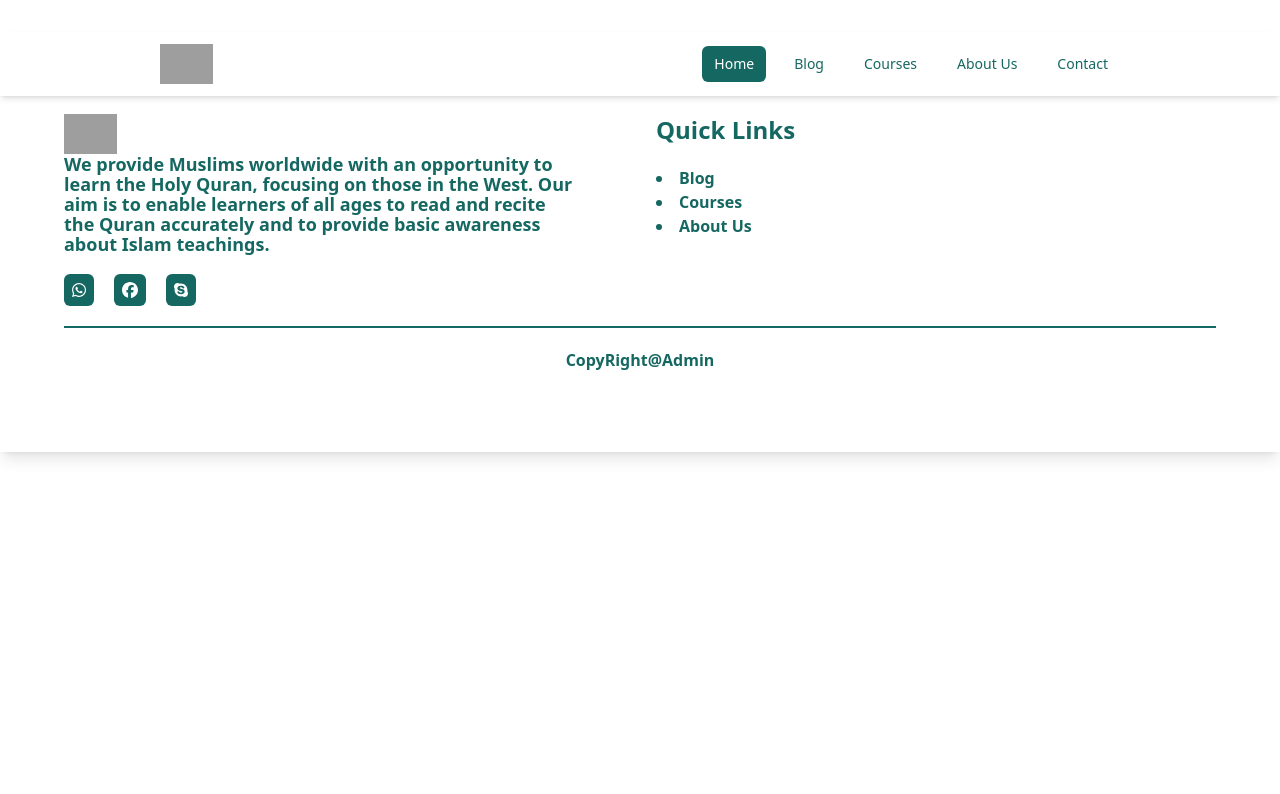
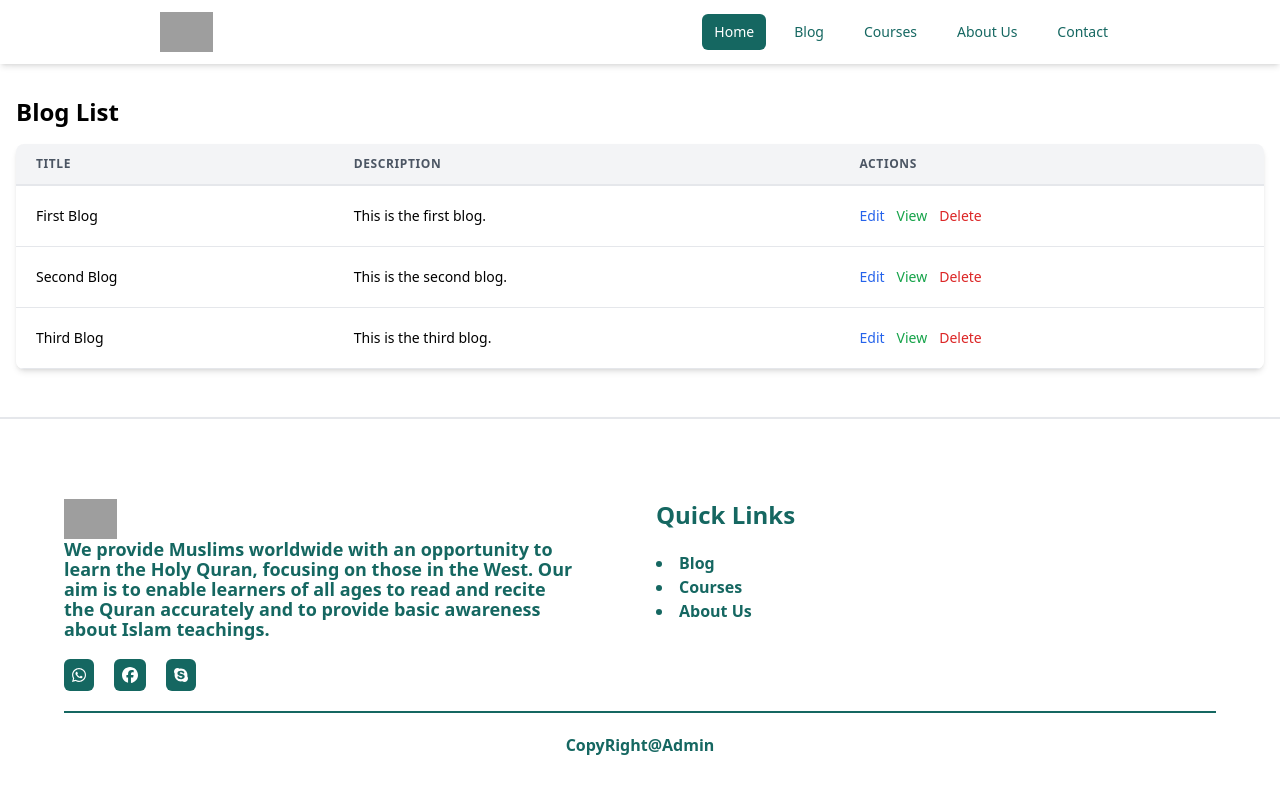
Before and after one commit to M-Adrees-gujjar/quranOnlineSchool, a React (Vite) app: page /viewAllBlogs in a window 1280 px wide. Shown: the top 794 px of the page. Built offline with nearby package versions, Linux system fonts and the light colour scheme; grey boxes are pictures that could not be loaded.

Commit message:
UpdateAgain

```diff
--- a/package.json
+++ b/package.json
@@ -16,6 +16,7 @@
     "@fortawesome/react-fontawesome": "^0.2.2",
     "@headlessui/react": "^2.1.2",
     "@heroicons/react": "^2.1.4",
+    "jodit-react": "^4.1.2",
     "react": "^18.3.1",
     "react-dom": "^18.3.1",
     "react-router-dom": "^6.24.1"
--- a/src/App.jsx
+++ b/src/App.jsx
@@ -6,6 +6,8 @@ import BlogDetail from "./pages/BlogDetail";
 import CourseDetail from "./pages/CourseDetail";
 import LogInForm from "./pages/LogInForm";
 import AdminDashBoard from "./pages/AdminDashBoard";
+import AddNewBlog from "./pages/AddNewBlog";
+import ViewAllBlogs from "./pages/ViewAllBlogs";
 // import adminLogIn from "./pages/AdminPanel/adminLogIn";
 import { BrowserRouter as Router, Routes, Route } from "react-router-dom";
 
@@ -21,6 +23,8 @@ function App() {
           <Route path="courseDetail" element={<CourseDetail />} />
           <Route path="logInForm" element={<LogInForm />} />
           <Route path="adminDashBoard" element={<AdminDashBoard />} />
+          <Route path="addNewBlog" element={<AddNewBlog />} />
+          <Route path="viewAllBlogs" element={<ViewAllBlogs />} />
         </Routes>
         <Footer />
       </Router>
--- /dev/null
+++ b/src/pages/AddNewBlog.jsx
@@ -0,0 +1,60 @@
+import { useState , useRef} from 'react';
+import JoditEditor from 'jodit-react';
+
+export default function AddNewBlog() {
+  const [title, setTitle] = useState('');
+  const [description, setDescription] = useState('');
+  const editor = useRef(null);
+  const handleSubmit = (e) => {
+    e.preventDefault();
+    // Handle form submission
+    console.log('Title:', title);
+    console.log('Description:', description);
+  };
+
+  return (
+    <div className="py-32 flex justify-center items-center min-h-screen bg-gray-100">
+      <div className="bg-white p-8 rounded shadow-md w-full max-w-5xl">
+        <h1 className="text-3xl font-bold mb-6">Add New Blog</h1>
+        <form onSubmit={handleSubmit}>
+          <div className="mb-4">
+            <label htmlFor="title" className="block text-gray-700 mb-2 text-xl font-semibold text-main-color">Title</label>
+            <input
+              type="text"
+              id="title"
+              className="w-full px-3 py-2 border rounded focus:outline-none focus:ring-2 focus:ring-main-color"
+              value={title}
+              onChange={(e) => setTitle(e.target.value)}
+              required
+            />
+          </div>
+          <div className="mb-6 focus:ring-2 focus:ring-main-color">
+            <label htmlFor="description" className="block text-gray-700 mb-2 text-xl font-semibold text-main-color">Description</label>
+            <JoditEditor
+              ref={editor}
+              value={description}
+              onBlur={newContent => setDescription(newContent)}
+              config={{
+                readonly: false,
+                toolbarButtonSize: "middle",
+                height: 300,
+                buttons: [
+                  'bold', 'italic', 'underline', 'strikethrough', 'superscript', 'subscript',
+                  'eraser', 'ul', 'ol', 'outdent', 'indent', 'font', 'fontsize', 'brush', 'paragraph',
+                  'image', 'table', 'link', 'align', 'undo', 'redo', 'hr', 'copyformat', 'fullsize',
+                  'selectall', 'print', 'preview', 'source'
+                ]
+              }}
+            />
+          </div>
+          <button
+            type="submit"
+            className="w-full bg-main-color text-white py-2 rounded hover:bg-green-700 focus:outline-none focus:ring-2 focus:ring-blue-500 focus:ring-opacity-50"
+          >
+            Save Blog
+          </button>
+        </form>
+      </div>
+    </div>
+  );
+}
--- a/src/pages/AdminDashBoard.jsx
+++ b/src/pages/AdminDashBoard.jsx
@@ -1,20 +1,22 @@
+import { NavLink } from "react-router-dom";
+
 export default function AdminDashBoard() {
   return (
     <div className="pt-40">
       <h1 className="text-3xl font-bold mb-8 text-center">Admin Dash Board</h1>
 
-      <div className="grid grid-cols-1 md:grid-cols-2 gap-8 px-8">
+      <div className="grid grid-cols-1 md:grid-cols-2 gap-8 px-8 lg:px-28 lg:py-8">
         {/* Blog Box */}
         <div className="bg-white rounded-lg shadow-lg p-6 border-t-4 border-main-color">
           <h2 className="text-2xl font-semibold mb-4">Blogs</h2>
           <p className="mb-4">Manage your blog posts here.</p>
           <div className="flex lg:flex-row flex-col gap-3">
-            <button className="bg-main-color text-white px-4 py-2 rounded hover:bg-green-900">
+            <NavLink to="/addNewBlog" className="bg-main-color text-white px-4 py-2 rounded hover:bg-green-900">
               Add New Blog
-            </button>
-            <button className="bg-gray-500 text-white px-4 py-2 rounded hover:bg-gray-600">
+            </NavLink>
+            <NavLink to="/viewAllBlogs" className="bg-gray-500 text-white px-4 py-2 rounded hover:bg-gray-600">
               View All Blogs
-            </button>
+            </NavLink>
           </div>
         </div>
 
--- /dev/null
+++ b/src/pages/ViewAllBlogs.jsx
@@ -0,0 +1,94 @@
+// src/components/BlogList.js
+import { useState, useEffect } from 'react';
+
+const BlogList = () => {
+  const [blogs, setBlogs] = useState([]);
+
+  useEffect(() => {
+    // Fetch the list of blogs from an API or a static file
+    // For this example, we will use static data
+    const fetchBlogs = async () => {
+      const response = [
+        { id: 1, title: 'First Blog', description: 'This is the first blog.' },
+        { id: 2, title: 'Second Blog', description: 'This is the second blog.' },
+        { id: 3, title: 'Third Blog', description: 'This is the third blog.' }
+      ];
+      setBlogs(response);
+    };
+    fetchBlogs();
+  }, []);
+
+  const handleEdit = (id) => {
+    // Handle edit action
+    console.log('Edit blog with id:', id);
+  };
+
+  const handleView = (id) => {
+    // Handle view action
+    console.log('View blog with id:', id);
+  };
+
+  const handleDelete = (id) => {
+    // Handle delete action
+    console.log('Delete blog with id:', id);
+    // Optionally, remove the blog from the state
+    setBlogs(blogs.filter(blog => blog.id !== id));
+  };
+
+  return (
+    <div className="container mx-auto p-4 pt-24">
+      <h1 className="text-2xl font-bold mb-4">Blog List</h1>
+      <div className="bg-white shadow-md rounded-lg overflow-hidden">
+        <table className="min-w-full leading-normal">
+          <thead>
+            <tr>
+              <th className="px-5 py-3 border-b-2 border-gray-200 bg-gray-100 text-left text-xs font-semibold text-gray-600 uppercase tracking-wider">
+                Title
+              </th>
+              <th className="px-5 py-3 border-b-2 border-gray-200 bg-gray-100 text-left text-xs font-semibold text-gray-600 uppercase tracking-wider">
+                Description
+              </th>
+              <th className="px-5 py-3 border-b-2 border-gray-200 bg-gray-100 text-left text-xs font-semibold text-gray-600 uppercase tracking-wider">
+                Actions
+              </th>
+            </tr>
+          </thead>
+          <tbody>
+            {blogs.map((blog) => (
+              <tr key={blog.id}>
+                <td className="px-5 py-5 border-b border-gray-200 bg-white text-sm">
+                  {blog.title}
+                </td>
+                <td className="px-5 py-5 border-b border-gray-200 bg-white text-sm">
+                  {blog.description}
+                </td>
+                <td className="px-5 py-5 border-b border-gray-200 bg-white text-sm">
+                  <button
+                    onClick={() => handleEdit(blog.id)}
+                    className="text-blue-600 hover:text-blue-900 mr-3"
+                  >
+                    Edit
+                  </button>
+                  <button
+                    onClick={() => handleView(blog.id)}
+                    className="text-green-600 hover:text-green-900 mr-3"
+                  >
+                    View
+                  </button>
+                  <button
+                    onClick={() => handleDelete(blog.id)}
+                    className="text-red-600 hover:text-red-900"
+                  >
+                    Delete
+                  </button>
+                </td>
+              </tr>
+            ))}
+          </tbody>
+        </table>
+      </div>
+    </div>
+  );
+};
+
+export default BlogList;
```
Also changed, not shown: 1 other file (tests, documents, lock files or other folders).
